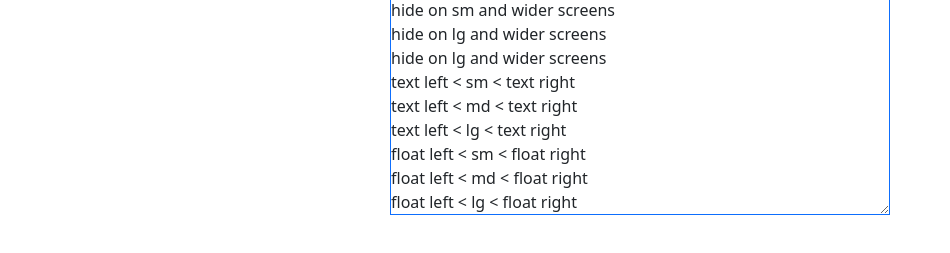
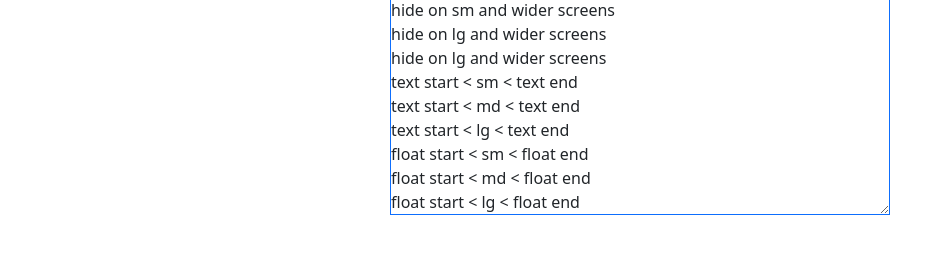
Before and after one commit to bastienmoulia/bootstrap-container-queries, a website: page docs/index.html in a window 1280 px wide. Shown: the part 131-384 px from the top of the page, without its empty margins (0-950 px from the left). Drawn offline with nearby package versions, Linux system fonts and the light colour scheme.

Commit message:
update readme

```diff
--- a/docs/index.html
+++ b/docs/index.html
@@ -39,12 +39,12 @@
         <div class="bcq-d-none bcq-d-lg-block">
           hide on screens smaller than lg
         </div>
-        <div class="bcq-text-start bcq-text-sm-end">text left < sm < text right</div>
-        <div class="bcq-text-start bcq-text-md-end">text left < md < text right</div>
-        <div class="bcq-text-start bcq-text-lg-end">text left < lg < text right</div>
-        <div class="bcq-float-start bcq-float-sm-end">float left < sm < float right</div>
-        <div class="bcq-float-start bcq-float-md-end">float left < md < float right</div>
-        <div class="bcq-float-start bcq-float-lg-end">float left < lg < float right</div>
+        <div class="bcq-text-start bcq-text-sm-end">text start < sm < text end</div>
+        <div class="bcq-text-start bcq-text-md-end">text start < md < text end</div>
+        <div class="bcq-text-start bcq-text-lg-end">text start < lg < text end</div>
+        <div class="bcq-float-start bcq-float-sm-end">float start < sm < float end</div>
+        <div class="bcq-float-start bcq-float-md-end">float start < md < float end</div>
+        <div class="bcq-float-start bcq-float-lg-end">float start < lg < float end</div>
       </div>
     </div>
   </body>
```
Also changed, not shown: README.md.
